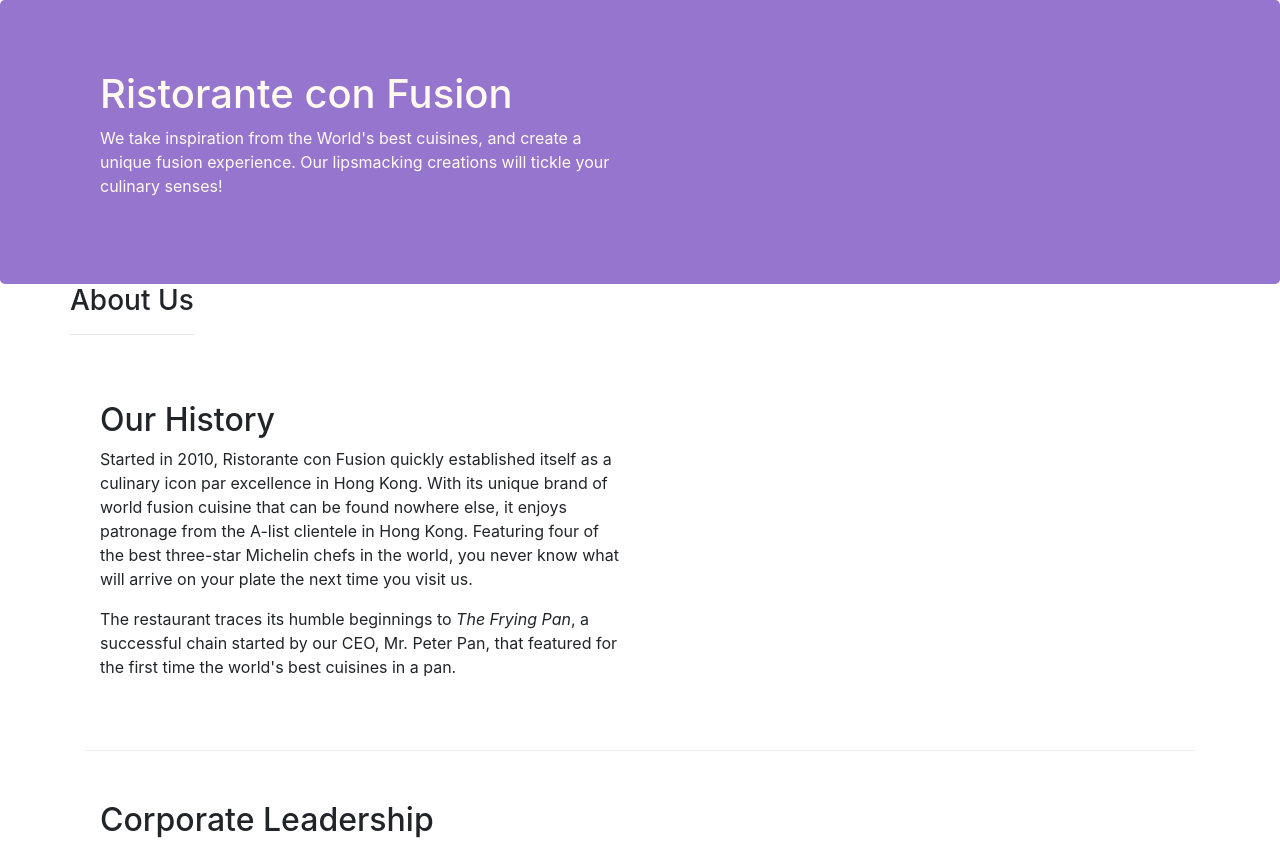
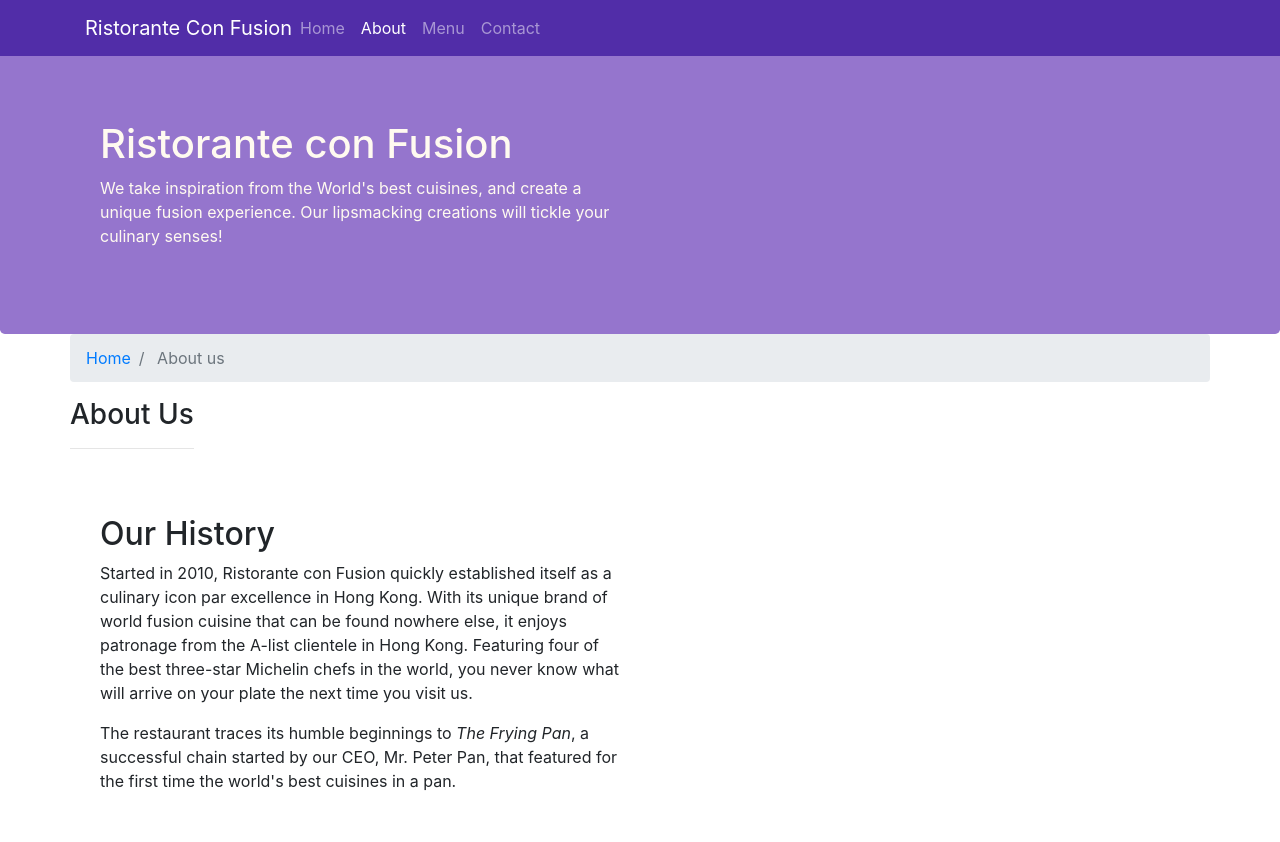
Before and after one commit to saksham1210/BootStrap_4_Coursera, a website: page conFusion/aboutus.html in a window 1280 px wide. Shown: the top 842 px of the page. Drawn offline with nearby package versions, Linux system fonts and the light colour scheme.

Commit message:
Navbar and Breadcrumbs

```diff
--- a/conFusion/aboutus.html
+++ b/conFusion/aboutus.html
@@ -15,7 +15,38 @@
 </head>
 
 <body>
-
+    <nav class="navbar navbar-dark navbar-expand-sm fixed-top">
+        <div class="container">
+            <button class="navbar-toggler" type="button" data-toggle="collapse" data-target="#Navbar">
+                <span class="navbar-toggler-icon"></span>
+            </button>
+            <a class="navbar-brand mr-auto" href="./index.html">Ristorante Con Fusion</a>
+            <div class="collapse navbar-collapse" id="Navbar">
+                <ul class="navbar-nav mr-auto">
+                    <li class="nav-item">
+                        <a class="nav-link" href="./index.html">
+                        Home
+                        </a>
+                    </li>
+                    <li class="nav-item active">
+                        <a class="nav-link" href="#">
+                        About
+                        </a>
+                    </li>
+                    <li class="nav-item">
+                        <a class="nav-link" href="#">
+                        Menu
+                        </a>
+                    </li>
+                    <li class="nav-item">
+                        <a class="nav-link" href="#">
+                        Contact
+                        </a>
+                    </li>
+                </ul>
+            </div>
+        </div>
+    </nav>
     <header class="jumbotron">
         <div class="container">
             <div class="row row-header">
@@ -31,6 +62,16 @@
 
     <div class="container">
         <div class="row">
+            <ol class="col-12 breadcrumb">
+                <li class="breadcrumb-item">
+                    <a href="./index.html">
+                        Home
+                    </a>
+                </li>
+                <li class="breadcrumb-item active">
+                    About us
+                </li>
+            </ol>
             <div>
                <h3>About Us</h3>
                <hr>
@@ -38,7 +79,7 @@
         </div>
 
         <div class="row row-content">
-            <div class="col-6">
+            <div class="col-sm-6">
                 <h2>Our History</h2>
                 <p>Started in 2010, Ristorante con Fusion quickly established itself as a culinary icon par excellence in Hong Kong. With its unique brand of world fusion cuisine that can be found nowhere else, it enjoys patronage from the A-list clientele in Hong Kong.  Featuring four of the best three-star Michelin chefs in the world, you never know what will arrive on your plate the next time you visit us.</p>
                 <p>The restaurant traces its humble beginnings to <em>The Frying Pan</em>, a successful chain started by our CEO, Mr. Peter Pan, that featured for the first time the world's best cuisines in a pan.</p>
@@ -53,6 +94,7 @@
                 <h2>Corporate Leadership</h2>
                 <h3>Peter Pan <small>Chief Epicurious Officer</small></h3>
                 <p class="d-none d-sm-block">Our CEO, Peter, credits his hardworking East Asian immigrant parents who undertook the arduous journey to the shores of America with the intention of giving their children the best future. His mother's wizardy in the kitchen whipping up the tastiest dishes with whatever is available inexpensively at the supermarket, was his first inspiration to create the fusion cuisines for which <em>The Frying Pan</em> became well known. He brings his zeal for fusion cuisines to this restaurant, pioneering cross-cultural culinary connections.</p>
+                </div>
                 <h3>Dhanasekaran Witherspoon <small>Chief Food Officer</small></h3>
                 <p class="d-none d-sm-block">Our CFO, Danny, as he is affectionately referred to by his colleagues, comes from a long established family tradition in farming and produce. His experiences growing up on a farm in the Australian outback gave him great appreciation for varieties of food sources. As he puts it in his own words, <em>Everything that runs, wins, and everything that stays, pays!</em></p>
                 <h3>Agumbe Tang <small>Chief Taste Officer</small></h3>
@@ -70,7 +112,7 @@
                 <div class="col-4 offset-1 col-sm-2">
                     <h5>Links</h5>
                     <ul class="list-unstyled">
-                        <li><a href="#">Home</a></li>
+                        <li><a href="./index.html">Home</a></li>
                         <li><a href="#">About</a></li>
                         <li><a href="#">Menu</a></li>
                         <li><a href="#">Contact</a></li>
--- a/conFusion/css/styles.css
+++ b/conFusion/css/styles.css
@@ -24,3 +24,10 @@
 	margin:0px;
 	color: #0F0F0F;
 }
+body{
+	padding:50px 0px 0px 0px;
+	z-index:0;
+}
+.navbar-dark{
+	background-color: #512DA8;
+}
```
Also changed, not shown: conFusion/index.html (+25 -2 lines).
